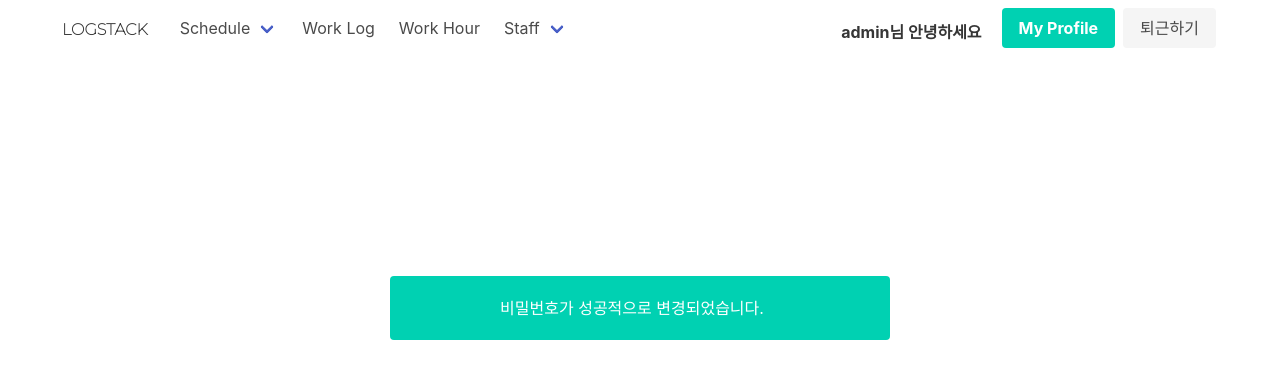
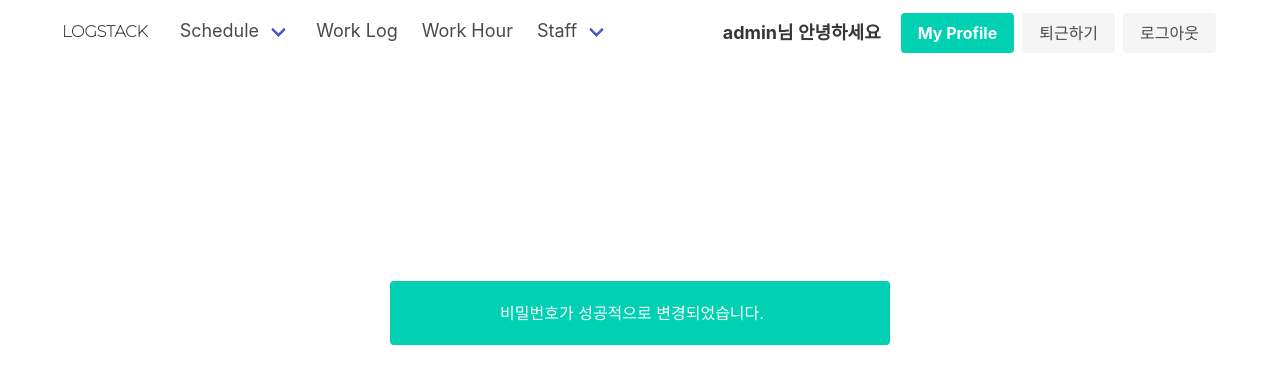
Before and after one commit to Log-Stack/work_logstack, a Django app: page /profile/changepw/done in a window 1280 px wide. Shown: the top 384 px of the page. Run offline with Django 3.2, Linux system fonts and the light colour scheme; a user stored in the database is signed in; data that the repository does not hold is empty.

Commit message:
Add Logout Button

```diff
--- a/work_logstack/templates/base.html
+++ b/work_logstack/templates/base.html
@@ -10,11 +10,16 @@
     <link href="https://fonts.googleapis.com/icon?family=Material+Icons" rel="stylesheet">
 <link rel="preconnect" href="https://fonts.gstatic.com">
 <link href="https://fonts.googleapis.com/css2?family=Montserrat:wght@100&display=swap" rel="stylesheet">
+<style>
+    .navbar-item{
+        font-size:18px;
+    }
+</style>
 <body>
 <div class="container">
     <nav class="navbar" role="navigation" aria-label="main navigation">
         <div class="navbar-brand">
-            <strong><p style="font-family: 'Montserrat', sans-serif;margin-top:18px; margin-right:20px; margin-left: 10px;"><a href="{% url 'schedule-index' %}" style="text-decorations:none; color:inherit;">LOGSTACK</a></p></strong>
+            <strong><p style="font-family: 'Montserrat', sans-serif;margin-top:18px; margin-right:20px; margin-left: 10px; padding-top:2px;"><a href="{% url 'schedule-index' %}" style="text-decorations:none; color:inherit;">LOGSTACK</a></p></strong>
 <!--            <img src="{% static 'img/logstack.png' %}" width="122" height="104">-->
 
             <a role="button" class="navbar-burger" aria-label="menu" aria-expanded="false"
@@ -101,15 +106,18 @@
                         <!-- log in 했을 시-->
                         {% if user.is_authenticated %}
 
-                        <div style="margin-right:20px;">
+                        <div style="margin-right:20px; margin-bottom:5px;">
                             <strong>{{ request.user }}님 안녕하세요</strong>
                         </div>
 
-                        <a class="button is-primary" href="{% url 'profile' %}">
+                        <a style="margin-top:5px;" class="button is-primary" href="{% url 'profile' %}">
                             <strong>My Profile</strong>
                         </a>
-                        <a class="button is-light" href="{% url 'work_log_write' %}">
+                        <a style="margin-top:5px;" class="button is-light" href="{% url 'work_log_write' %}">
                             퇴근하기
+                        </a>
+                        <a style="margin-top:5px;" class="button is-light" href="{% url 'logout' %}">
+                            로그아웃
                         </a>
 
                         {% endif %}
```
